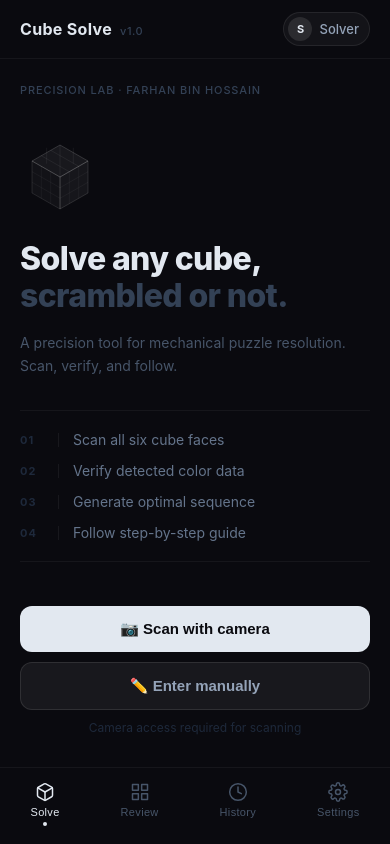
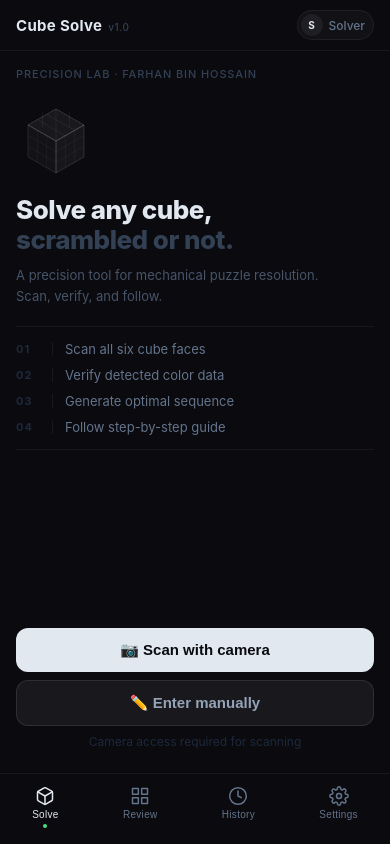
Before and after one commit to farhanbin65/Cube-Solve, a React (Vite) app: page / in a window 390 px wide. Built offline with nearby package versions, Linux system fonts and the light colour scheme.

Commit message:
feat: theme system, mobile layout fixes, undo button, UI improvements

```diff
--- a/src/AppShell.jsx
+++ b/src/AppShell.jsx
@@ -1,5 +1,6 @@
 import { useState, useEffect, useRef } from "react";
 import { useLocation, useNavigate } from "react-router-dom";
+import { useTheme } from "./ThemeContext";
 
 const NAV_ITEMS = [
   { label: "Solve",    path: "/",         icon: CubeIcon },
@@ -9,9 +10,12 @@ const NAV_ITEMS = [
 ];
 
 export default function AppShell({ children }) {
+  const t = useTheme();
   const location = useLocation();
   const navigate = useNavigate();
-  const [username, setUsername] = useState(() => localStorage.getItem("axis_username") || "Solver");
+  const [username, setUsername] = useState(
+    () => localStorage.getItem("axis_username") || "Solver"
+  );
   const [elapsed, setElapsed] = useState(0);
   const [timerActive, setTimerActive] = useState(false);
   const intervalRef = useRef(null);
@@ -50,44 +54,118 @@ export default function AppShell({ children }) {
   const showTimer = timerActive || elapsed > 0;
 
   return (
-    <div style={s.root}>
-      <header style={s.topBar}>
-        <div style={s.topLeft}>
-          <span style={s.appName}>Cube Solve</span>
-          <span style={s.version}>v1.0</span>
+    <div style={{
+      display: "flex",
+      flexDirection: "column",
+      height: "100dvh",
+      width: "100%",
+      maxWidth: 390,
+      margin: "0 auto",
+      background: t.bg,
+      fontFamily: "'SF Pro Display', 'Inter', system-ui, sans-serif",
+      position: "relative",
+      overflow: "hidden",
+    }}>
+      <header style={{
+        display: "flex",
+        justifyContent: "space-between",
+        alignItems: "center",
+        padding: "10px 16px",
+        borderBottom: `1px solid ${t.border}`,
+        background: t.headerBg,
+        zIndex: 10,
+        flexShrink: 0,
+      }}>
+        <div style={{ display:"flex", alignItems:"baseline", gap: 6 }}>
+          <span style={{ color: t.textPrimary, fontSize: 15, fontWeight: 700, letterSpacing: "0.02em" }}>
+            Cube Solve
+          </span>
+          <span style={{ color: t.textMuted, fontSize: 10, fontWeight: 500, letterSpacing: "0.05em" }}>
+            v1.0
+          </span>
         </div>
-        <div style={s.topRight}>
+        <div style={{ display:"flex", alignItems:"center", gap: 8 }}>
           {showTimer && (
-            <div style={s.timerPill}>
-              <span style={s.timerDot} />
+            <div style={{
+              display: "flex", alignItems: "center", gap: 5,
+              background: t.surface,
+              border: `1px solid ${t.border}`,
+              borderRadius: 20, padding: "3px 8px",
+              color: t.textSub, fontSize: 12, fontWeight: 600,
+              fontVariantNumeric: "tabular-nums",
+            }}>
+              <span style={{
+                width: 5, height: 5, borderRadius: "50%",
+                background: t.accent,
+                boxShadow: `0 0 6px ${t.accent}`,
+                animation: "pulse 1.5s ease-in-out infinite",
+              }} />
               {formatTime(elapsed)}
             </div>
           )}
-          <div style={s.userPill}>
-            <div style={s.userAvatar}>{username[0].toUpperCase()}</div>
-            <span style={s.userName}>{username}</span>
+          <div style={{
+            display: "flex", alignItems: "center", gap: 6,
+            background: t.surface,
+            border: `1px solid ${t.border}`,
+            borderRadius: 20, padding: "3px 8px 3px 3px",
+          }}>
+            <div style={{
+              width: 22, height: 22, borderRadius: "50%",
+              background: t.surfaceHigh,
+              color: t.textPrimary, fontSize: 10, fontWeight: 700,
+              display: "flex", alignItems: "center", justifyContent: "center",
+            }}>
+              {username[0].toUpperCase()}
+            </div>
+            <span style={{ color: t.textSub, fontSize: 12, fontWeight: 500 }}>
+              {username}
+            </span>
           </div>
         </div>
       </header>
 
-      <main style={s.main}>
+      <main style={{ flex: 1, overflowY: "auto", overflowX: "hidden" }}>
         {children}
       </main>
 
-      <nav style={s.bottomNav}>
+      <nav style={{
+        display: "flex",
+        justifyContent: "space-around",
+        alignItems: "center",
+        padding: "6px 0 18px",
+        borderTop: `1px solid ${t.border}`,
+        background: t.navBg,
+        flexShrink: 0,
+        zIndex: 10,
+      }}>
         {NAV_ITEMS.map(({ label, path, icon: Icon }) => {
           const active = location.pathname === path;
           return (
             <button
               key={path}
-              style={{ ...s.navBtn, ...(active ? s.navBtnActive : {}) }}
               onClick={() => navigate(path)}
+              style={{
+                display: "flex", flexDirection: "column",
+                alignItems: "center", gap: 3,
+                background: "none", border: "none", cursor: "pointer",
+                padding: "6px 16px", position: "relative",
+                minWidth: 56,
+              }}
             >
-              <Icon size={20} color={active ? "#e2e8f0" : "#475569"} />
-              <span style={{ ...s.navLabel, color: active ? "#e2e8f0" : "#475569" }}>
+              <Icon size={20} color={active ? t.textPrimary : t.textSub} />
+              <span style={{
+                fontSize: 10, fontWeight: 500, letterSpacing: "0.03em",
+                color: active ? t.textPrimary : t.textSub,
+              }}>
                 {label}
               </span>
-              {active && <div style={s.navActiveDot} />}
+              {active && (
+                <div style={{
+                  position: "absolute", bottom: -2,
+                  width: 4, height: 4, borderRadius: "50%",
+                  background: t.accent,
+                }} />
+              )}
             </button>
           );
         })}
@@ -132,139 +210,3 @@ function GearIcon({ size = 20, color = "currentColor" }) {
     </svg>
   );
 }
-
-const s = {
-  root: {
-    display: "flex",
-    flexDirection: "column",
-    height: "100dvh",
-    width: "100%",
-    maxWidth: 480,
-    margin: "0 auto",
-    background: "#0a0a0f",
-    fontFamily: "'SF Pro Display', 'Inter', system-ui, sans-serif",
-    position: "relative",
-    overflow: "hidden",
-  },
-  topBar: {
-    display: "flex",
-    justifyContent: "space-between",
-    alignItems: "center",
-    padding: "12px 20px",
-    borderBottom: "1px solid rgba(255,255,255,0.05)",
-    background: "#0a0a0f",
-    zIndex: 10,
-    flexShrink: 0,
-  },
-  topLeft: {
-    display: "flex",
-    alignItems: "baseline",
-    gap: 8,
-  },
-  appName: {
-    color: "#e2e8f0",
-    fontSize: 16,
-    fontWeight: 700,
-    letterSpacing: "0.02em",
-  },
-  version: {
-    color: "#334155",
-    fontSize: 11,
-    fontWeight: 500,
-    letterSpacing: "0.05em",
-  },
-  topRight: {
-    display: "flex",
-    alignItems: "center",
-    gap: 10,
-  },
-  timerPill: {
-    display: "flex",
-    alignItems: "center",
-    gap: 6,
-    background: "rgba(255,255,255,0.04)",
-    border: "1px solid rgba(255,255,255,0.08)",
-    borderRadius: 20,
-    padding: "4px 10px",
-    color: "#94a3b8",
-    fontSize: 13,
-    fontWeight: 600,
-    fontVariantNumeric: "tabular-nums",
-    letterSpacing: "0.05em",
-  },
-  timerDot: {
-    width: 6,
-    height: 6,
-    borderRadius: "50%",
-    background: "#4ade80",
-    boxShadow: "0 0 6px #4ade80",
-    animation: "pulse 1.5s ease-in-out infinite",
-  },
-  userPill: {
-    display: "flex",
-    alignItems: "center",
-    gap: 7,
-    background: "rgba(255,255,255,0.04)",
-    border: "1px solid rgba(255,255,255,0.08)",
-    borderRadius: 20,
-    padding: "4px 10px 4px 4px",
-  },
-  userAvatar: {
-    width: 24,
-    height: 24,
-    borderRadius: "50%",
-    background: "rgba(255,255,255,0.1)",
-    color: "#e2e8f0",
-    fontSize: 11,
-    fontWeight: 700,
-    display: "flex",
-    alignItems: "center",
-    justifyContent: "center",
-  },
-  userName: {
-    color: "#94a3b8",
-    fontSize: 13,
-    fontWeight: 500,
-  },
-  main: {
-    flex: 1,
-    overflowY: "auto",
-    overflowX: "hidden",
-  },
-  bottomNav: {
-    display: "flex",
-    justifyContent: "space-around",
-    alignItems: "center",
-    padding: "8px 0 20px",
-    borderTop: "1px solid rgba(255,255,255,0.05)",
-    background: "#0a0a0f",
-    flexShrink: 0,
-    zIndex: 10,
-  },
-  navBtn: {
-    display: "flex",
-    flexDirection: "column",
-    alignItems: "center",
-    gap: 4,
-    background: "none",
-    border: "none",
-    cursor: "pointer",
-    padding: "6px 20px",
-    position: "relative",
-    minWidth: 60,
-  },
-  navBtnActive: {},
-  navLabel: {
-    fontSize: 11,
-    fontWeight: 500,
-    letterSpacing: "0.03em",
-  },
-  navActiveDot: {
-    position: "absolute",
-    bottom: -2,
-    width: 4,
-    height: 4,
-    borderRadius: "50%",
-    background: "#e2e8f0",
-  },
-};
--- /dev/null
+++ b/src/ThemeContext.jsx
@@ -0,0 +1,24 @@
+import { createContext, useContext, useState, useEffect } from "react";
+import { getTheme } from "./theme";
+
+const ThemeContext = createContext(null);
+
+export function ThemeProvider({ children }) {
+  const [theme, setThemeState] = useState(getTheme);
+
+  useEffect(() => {
+    const sync = () => setThemeState(getTheme());
+    window.addEventListener("axis_theme_changed", sync);
+    return () => window.removeEventListener("axis_theme_changed", sync);
+  }, []);
+
+  return (
+    <ThemeContext.Provider value={theme}>
+      {children}
+    </ThemeContext.Provider>
+  );
+}
+
+export function useTheme() {
+  return useContext(ThemeContext);
+}
--- /dev/null
+++ b/src/index.css
@@ -0,0 +1,20 @@
+*, *::before, *::after { box-sizing: border-box; margin: 0; padding: 0; }
+
+body {
+  background: #0a0a0f;
+  color: #e2e8f0;
+  font-family: 'SF Pro Display', 'Inter', system-ui, sans-serif;
+  -webkit-font-smoothing: antialiased;
+}
+
+::-webkit-scrollbar { display: none; }
+
+@keyframes pulse {
+  0%, 100% { opacity: 1; }
+  50%       { opacity: 0.4; }
+}
+
+@keyframes spin {
+  from { transform: rotate(0deg); }
+  to   { transform: rotate(360deg); }
+}
--- a/src/main.jsx
+++ b/src/main.jsx
@@ -1,13 +1,13 @@
 import { StrictMode } from "react";
 import { createRoot } from "react-dom/client";
-import "./styles/index.css";
+import { ThemeProvider } from "./ThemeContext";
 import App from "./App";
-import { getKociembaWasm } from "./utils/wasmLoader";
-
-getKociembaWasm().catch(() => {});
+import "./index.css";
 
 createRoot(document.getElementById("root")).render(
   <StrictMode>
-    <App />
+    <ThemeProvider>
+      <App />
+    </ThemeProvider>
   </StrictMode>
 );
--- a/src/screens/Cube3Dscreen.jsx
+++ b/src/screens/Cube3Dscreen.jsx
@@ -297,14 +297,6 @@ export default function Cube3Dscreen() {
             )}
           </div>
           <div style={s.headerBtns}>
-            <button
-              style={{ ...s.iconBtn, background: showNotations ? "rgba(102,126,234,0.2)" : "rgba(255,255,255,0.06)", borderColor: showNotations ? "rgba(102,126,234,0.4)" : "rgba(255,255,255,0.1)", color: showNotations ? "#a5b4fc" : "#64748b" }}
-              onClick={() => setShowNotations(n => !n)}
-              title="Toggle move notation buttons"
-            >
-              {showNotations ? "𝄜" : "𝄜"}
-              <span style={{ fontSize:10, marginLeft:3 }}>{showNotations ? "Hide" : "Moves"}</span>
-            </button>
             {/* ── Scramble button + dropdown ── */}
             <div style={{ position:"relative" }}>
               <button
@@ -334,17 +326,6 @@ export default function Cube3Dscreen() {
                 </div>
               )}
             </div>
-            <button
-              style={{
-                ...s.iconBtn,
-                opacity: moveHistory.length === 0 || isAutoSolving ? 0.35 : 1,
-              }}
-              onClick={handleUndo}
-              disabled={moveHistory.length === 0 || isAutoSolving}
-              title="Undo last move"
-            >
-              ↩ <span style={{ fontSize:10, marginLeft:2 }}>Undo</span>
-            </button>
             <button style={s.iconBtn} onClick={handleReset} title="Reset">
               ↺ <span style={{ fontSize:10, marginLeft:2 }}>Reset</span>
             </button>
@@ -370,6 +351,37 @@ export default function Cube3Dscreen() {
             }
           }}
         />
+        <div style={s.floatingBtns}>
+          <button
+            style={{
+              ...s.floatBtn,
+              opacity: moveHistory.length === 0 || isAutoSolving ? 0.35 : 1,
+            }}
+            onClick={handleUndo}
+            disabled={moveHistory.length === 0 || isAutoSolving}
+            title="Undo last move"
+          >
+            ↩
+            <span style={s.floatBtnLabel}>Undo</span>
+          </button>
+          <button
+            style={{
+              ...s.floatBtn,
+              background: showNotations
+                ? "rgba(102,126,234,0.35)"
+                : "rgba(0,0,0,0.55)",
+              borderColor: showNotations
+                ? "rgba(102,126,234,0.5)"
+                : "rgba(255,255,255,0.12)",
+              color: showNotations ? "#a5b4fc" : "#94a3b8",
+            }}
+            onClick={() => setShowNotations(n => !n)}
+            title="Toggle moves panel"
+          >
+            𝄜
+            <span style={s.floatBtnLabel}>Moves</span>
+          </button>
+        </div>
         {/* Overlay hint — fades after solve starts */}
         {moveHistory.length === 0 && !isAutoSolving && (
           <div style={s.canvasHint}>
@@ -516,6 +528,40 @@ canvasWrapper: {
     background:"radial-gradient(ellipse at 50% 30%, rgba(102,126,234,0.08) 0%, rgba(8,8,16,0.95) 70%)",
     boxShadow:"0 8px 32px rgba(0,0,0,0.5), inset 0 1px 0 rgba(255,255,255,0.05)",
   },
+  floatingBtns: {
+    position: "absolute",
+    top: 10,
+    right: 10,
+    display: "flex",
+    flexDirection: "column",
+    gap: 6,
+    zIndex: 10,
+  },
+  floatBtn: {
+    display: "flex",
+    flexDirection: "column",
+    alignItems: "center",
+    justifyContent: "center",
+    gap: 2,
+    width: 48,
+    height: 48,
+    borderRadius: 12,
+    background: "rgba(0,0,0,0.55)",
+    border: "1px solid rgba(255,255,255,0.12)",
+    backdropFilter: "blur(10px)",
+    color: "#94a3b8",
+    fontSize: 16,
+    cursor: "pointer",
+    transition: "all 0.15s",
+    WebkitTapHighlightColor: "transparent",
+    touchAction: "manipulation",
+  },
+  floatBtnLabel: {
+    fontSize: 9,
+    fontWeight: 600,
+    letterSpacing: "0.04em",
+    lineHeight: 1,
+  },
   canvasHint: {
     position:"absolute", bottom:12, left:"50%", transform:"translateX(-50%)",
     pointerEvents:"none",
--- a/src/screens/IntroScreen.jsx
+++ b/src/screens/IntroScreen.jsx
@@ -86,13 +86,15 @@ const s = {
   root: {
     display: "flex",
     flexDirection: "column",
-    minHeight: "100%",
-    padding: "24px 20px 32px",
-    gap: 32,
+    height: "100%",
+    padding: "16px 16px 24px",
+    gap: 20,
+    overflow: "hidden",
   },
   header: {
     display: "flex",
     alignItems: "center",
+    flexShrink: 0,
   },
   tag: {
     color: "#334155",
@@ -104,14 +106,14 @@ const s = {
   hero: {
     display: "flex",
     flexDirection: "column",
-    gap: 16,
-    paddingTop: 8,
+    gap: 10,
+    flexShrink: 0,
   },
   cubeWrapper: {
-    marginBottom: 4,
+    marginBottom: 0,
   },
   heading: {
-    fontSize: 32,
+    fontSize: 26,
     fontWeight: 800,
     lineHeight: 1.15,
     color: "#e2e8f0",
@@ -122,22 +124,23 @@ const s = {
   },
   subtext: {
     color: "#475569",
-    fontSize: 14,
-    lineHeight: 1.7,
+    fontSize: 13,
+    lineHeight: 1.6,
     fontWeight: 400,
   },
   stepsWrapper: {
     display: "flex",
     flexDirection: "column",
-    gap: 14,
+    gap: 10,
     borderTop: "1px solid rgba(255,255,255,0.05)",
     borderBottom: "1px solid rgba(255,255,255,0.05)",
-    padding: "20px 0",
+    padding: "14px 0",
+    flexShrink: 0,
   },
   stepRow: {
     display: "flex",
     alignItems: "center",
-    gap: 14,
+    gap: 12,
   },
   stepNum: {
     color: "#1e293b",
@@ -153,19 +156,20 @@ const s = {
   },
   stepLabel: {
     color: "#64748b",
-    fontSize: 14,
+    fontSize: 13,
     fontWeight: 400,
   },
   ctaWrapper: {
     display: "flex",
     flexDirection: "column",
     alignItems: "stretch",
-    gap: 10,
+    gap: 8,
     marginTop: "auto",
+    flexShrink: 0,
   },
   primaryBtn: {
     width: "100%",
-    padding: "14px 24px",
+    padding: "13px 24px",
     background: "#e2e8f0",
     color: "#0a0a0f",
     border: "none",
@@ -176,7 +180,7 @@ const s = {
   },
   secondaryBtn: {
     width: "100%",
-    padding: "14px 24px",
+    padding: "13px 24px",
     borderRadius: 12,
     background: "rgba(255,255,255,0.06)",
     border: "1px solid rgba(255,255,255,0.1)",
--- /dev/null
+++ b/src/theme.js
@@ -0,0 +1,82 @@
+export const THEMES = {
+  midnight: {
+    id: "midnight",
+    label: "Midnight",
+    preview: ["#0a0a0f", "#1e293b", "#4ade80"],
+    bg:          "#0a0a0f",
+    surface:     "rgba(255,255,255,0.03)",
+    surfaceHigh: "rgba(255,255,255,0.06)",
+    border:      "rgba(255,255,255,0.06)",
+    borderHigh:  "rgba(255,255,255,0.12)",
+    textPrimary: "#e2e8f0",
+    textSub:     "#64748b",
+    textMuted:   "#334155",
+    accent:      "#4ade80",
+    accentText:  "#0a0a0f",
+    navBg:       "#0a0a0f",
+    headerBg:    "#0a0a0f",
+  },
+  slate: {
+    id: "slate",
+    label: "Slate",
+    preview: ["#0f172a", "#1e40af", "#38bdf8"],
+    bg:          "#0f172a",
+    surface:     "rgba(255,255,255,0.04)",
+    surfaceHigh: "rgba(255,255,255,0.08)",
+    border:      "rgba(255,255,255,0.07)",
+    borderHigh:  "rgba(56,189,248,0.3)",
+    textPrimary: "#e2e8f0",
+    textSub:     "#64748b",
+    textMuted:   "#1e3a5f",
+    accent:      "#38bdf8",
+    accentText:  "#0f172a",
+    navBg:       "#0d1526",
+    headerBg:    "#0d1526",
+  },
+  ember: {
+    id: "ember",
+    label: "Ember",
+    preview: ["#0f0a0a", "#7f1d1d", "#fb923c"],
+    bg:          "#0f0a0a",
+    surface:     "rgba(255,255,255,0.03)",
+    surfaceHigh: "rgba(255,255,255,0.06)",
+    border:      "rgba(255,100,50,0.1)",
+    borderHigh:  "rgba(251,146,60,0.3)",
+    textPrimary: "#fef2f2",
+    textSub:     "#78716c",
+    textMuted:   "#3f2d1e",
+    accent:      "#fb923c",
+    accentText:  "#0f0a0a",
+    navBg:       "#0f0a0a",
+    headerBg:    "#0f0a0a",
+  },
+  aurora: {
+    id: "aurora",
+    label: "Aurora",
+    preview: ["#070d14", "#1a1040", "#a78bfa"],
+    bg:          "#070d14",
+    surface:     "rgba(255,255,255,0.03)",
+    surfaceHigh: "rgba(167,139,250,0.08)",
+    border:      "rgba(167,139,250,0.1)",
+    borderHigh:  "rgba(167,139,250,0.3)",
+    textPrimary: "#ede9fe",
+    textSub:     "#6d5fa6",
+    textMuted:   "#2e1f4a",
+    accent:      "#a78bfa",
+    accentText:  "#070d14",
+    navBg:       "#070d14",
+    headerBg:    "#070d14",
+  },
+};
+
+export const DEFAULT_THEME = "midnight";
+
+export function getTheme() {
+  const id = localStorage.getItem("axis_theme") || DEFAULT_THEME;
+  return THEMES[id] || THEMES[DEFAULT_THEME];
+}
+
+export function setTheme(id) {
+  localStorage.setItem("axis_theme", id);
+  window.dispatchEvent(new Event("axis_theme_changed"));
+}
```
Also changed, not shown: src/screens/ReviewScreen.jsx (+45 -7 lines).
